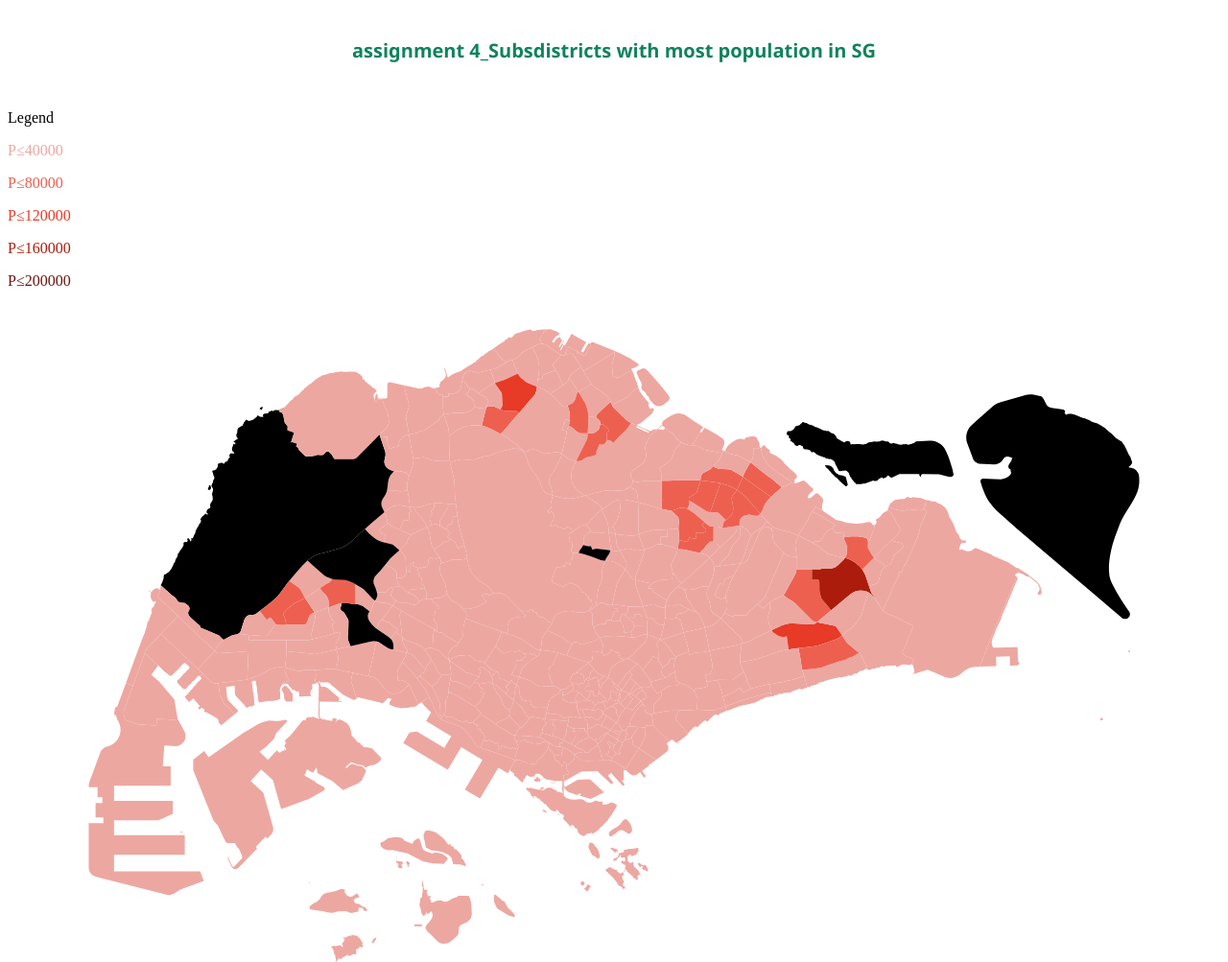
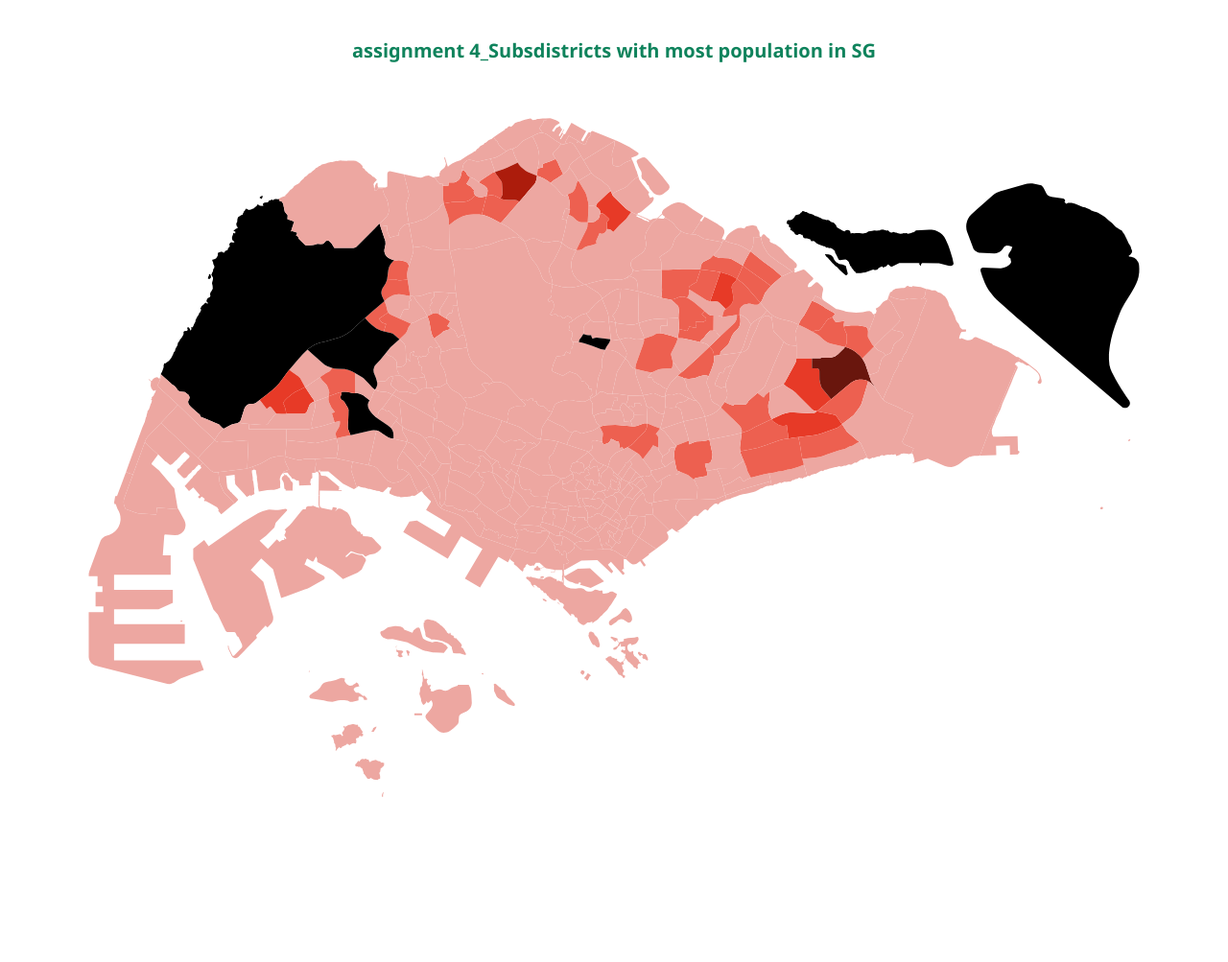
Before and after one commit to xfiax/HASS-assignment4, a plain HTML site: page index.html in a window 1280 px wide. Shown: the top 1003 px of the page at 96% size. After the commit the page ends 876 px from the top, so only its background shows below. Drawn offline with nearby package versions, Linux system fonts and the light colour scheme.

Commit message:
Update index.html

```diff
--- a/index.html
+++ b/index.html
@@ -16,12 +16,6 @@
 </head>
 <body>
     <h1>assignment 4_Subsdistricts with most population in SG<br></h1>
-    <p>Legend</p>
-    <p style="color: #eda7a1;"> P≤40000</p>
-    <p style="color: #ed6050;"> P≤80000</p>
-    <p style="color: #e73a27;"> P≤120000</p>
-    <p style="color: #ac1c0c;;"> P≤160000</p>
-    <p style="color: #69160d;"> P≤200000</p>
 
     <svg></svg>
 <script src="https://d3js.org/d3.v7.min.js"></script>
@@ -35,7 +29,7 @@
 
 
         //-------------color scheme
-        var numScale = [40000, 80000, 120000, 160000, 2000000];
+        var numScale = [30000, 60000,90000, 120000, 150000];
                 const colorScale = d3.scaleThreshold()
                     .domain(numScale)
                     .range(['#eda7a1','#ed6050','#e73a27','#ac1c0c','#69160d']);
@@ -83,5 +77,6 @@
         })
 
 </script>
+<p style="color: #69160d;"> </p>
 </body>
 </html>
```
